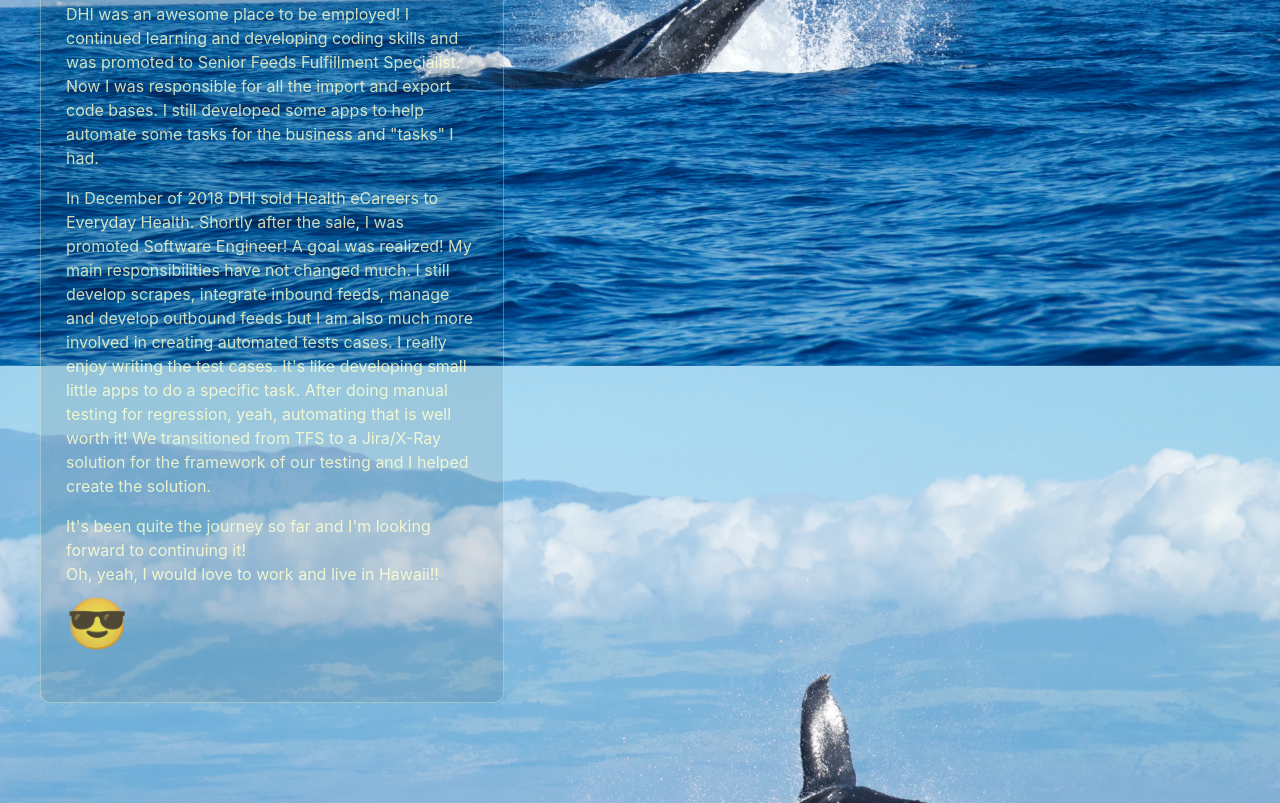
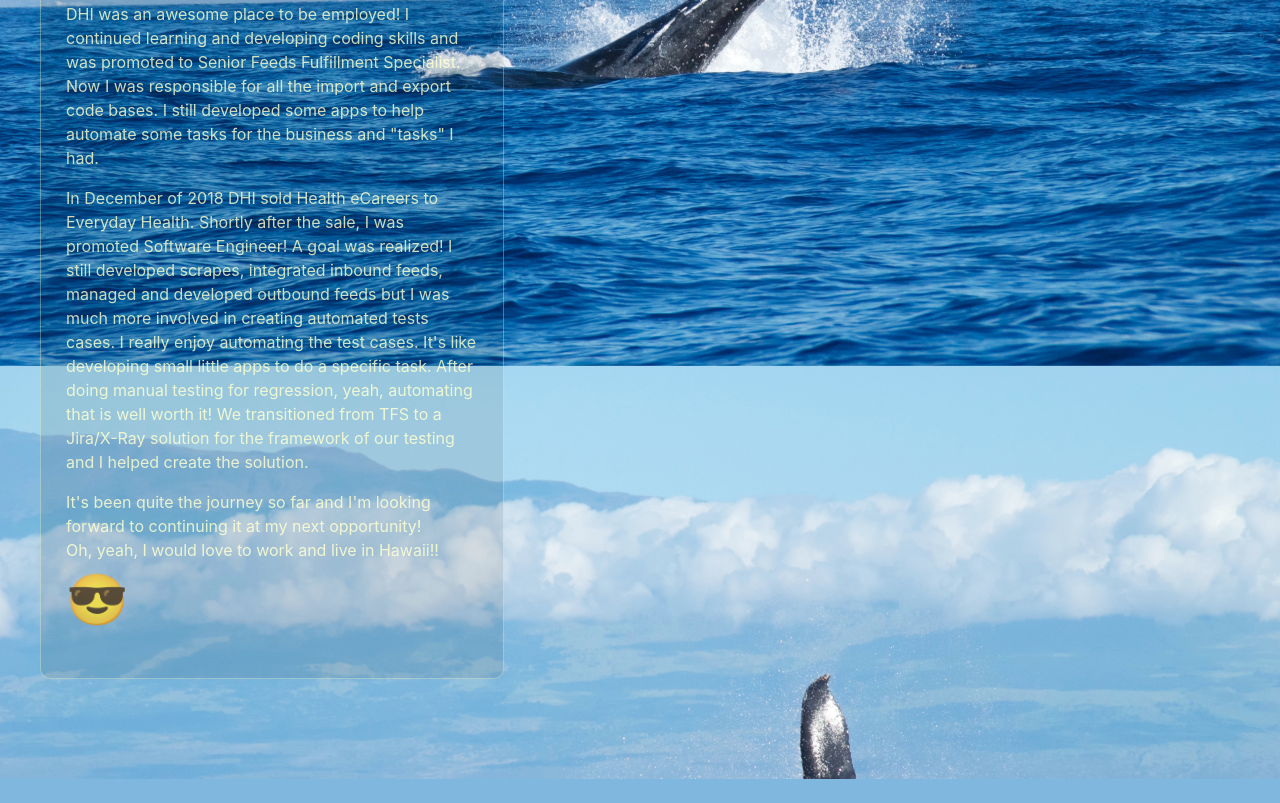
Before and after one commit to codecampNick/MySite2, a Django app: page / in a window 1280 px wide. Shown: the part 1348-2151 px from the top of the page. After the commit the page ends 2127 px from the top, so only its background shows below. Run offline with Django 3.2, Linux system fonts and the light colour scheme; parts of the project's set-up code (start-up, migrations or seed data) failed here and were passed over; some libraries are stand-ins or nearby versions.

Commit message:
updated home page text

```diff
--- a/templates/home.html
+++ b/templates/home.html
@@ -43,13 +43,13 @@
             </p>
             <p>
                 In December of 2018 DHI sold Health eCareers to Everyday Health. Shortly after the sale, I was promoted Software Engineer! A goal was realized!
-                My main responsibilities have not changed much. I still develop scrapes, integrate inbound feeds, manage and develop
-                outbound feeds but I am also much more involved in creating automated tests cases. I really enjoy
-                writing the test cases. It's like developing small little apps to do a specific task. After doing manual testing for regression, yeah, automating
+                I still developed scrapes, integrated inbound feeds, managed and developed
+                outbound feeds but I was much more involved in creating automated tests cases. I really enjoy
+                automating the test cases. It's like developing small little apps to do a specific task. After doing manual testing for regression, yeah, automating
                 that is well worth it! We transitioned from TFS to a Jira/X-Ray solution for the framework of our testing and I helped create the solution.
             </p>
             <p>
-                It's been quite the journey so far and I'm looking forward to continuing it!<br />
+                It's been quite the journey so far and I'm looking forward to continuing it at my next opportunity!<br />
                 Oh, yeah, I would love to work and live in Hawaii!! <span style='font-size:50px;'>&#128526;</span>
             </p>
         </div>
```
